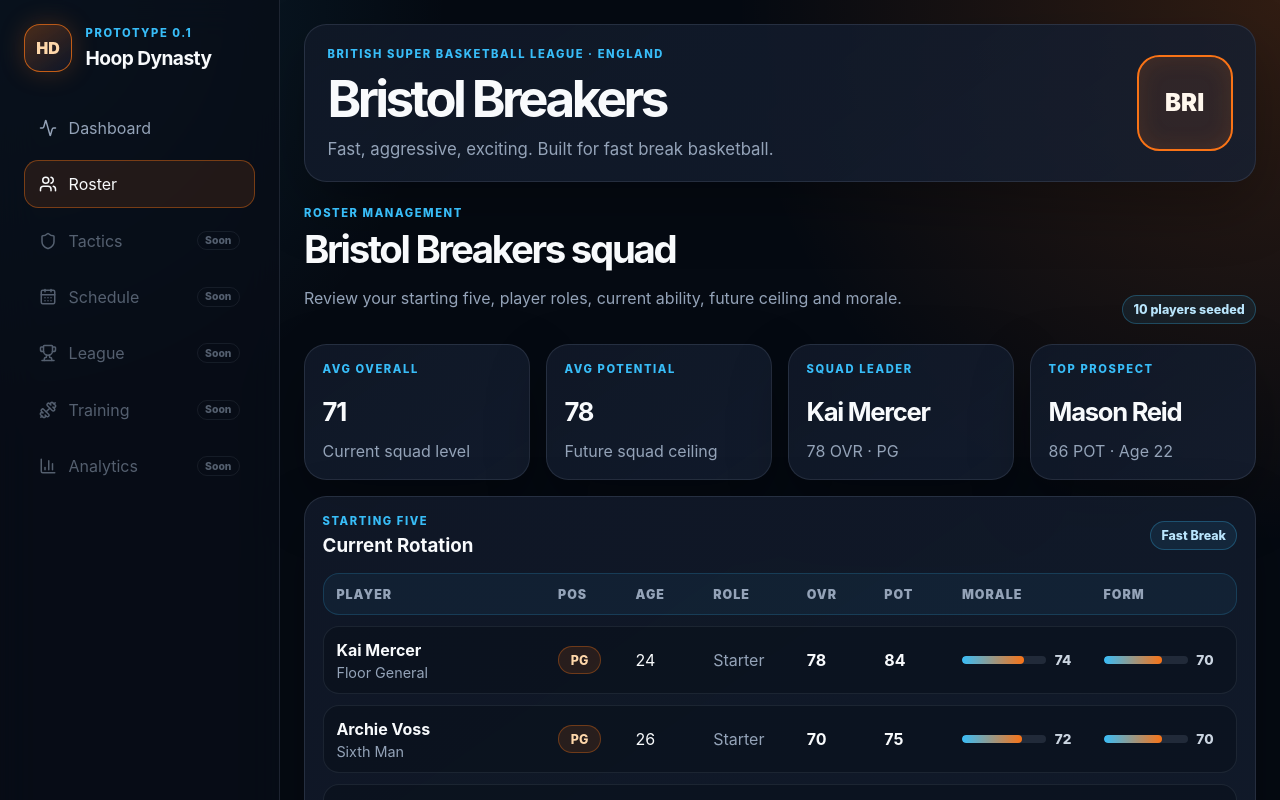
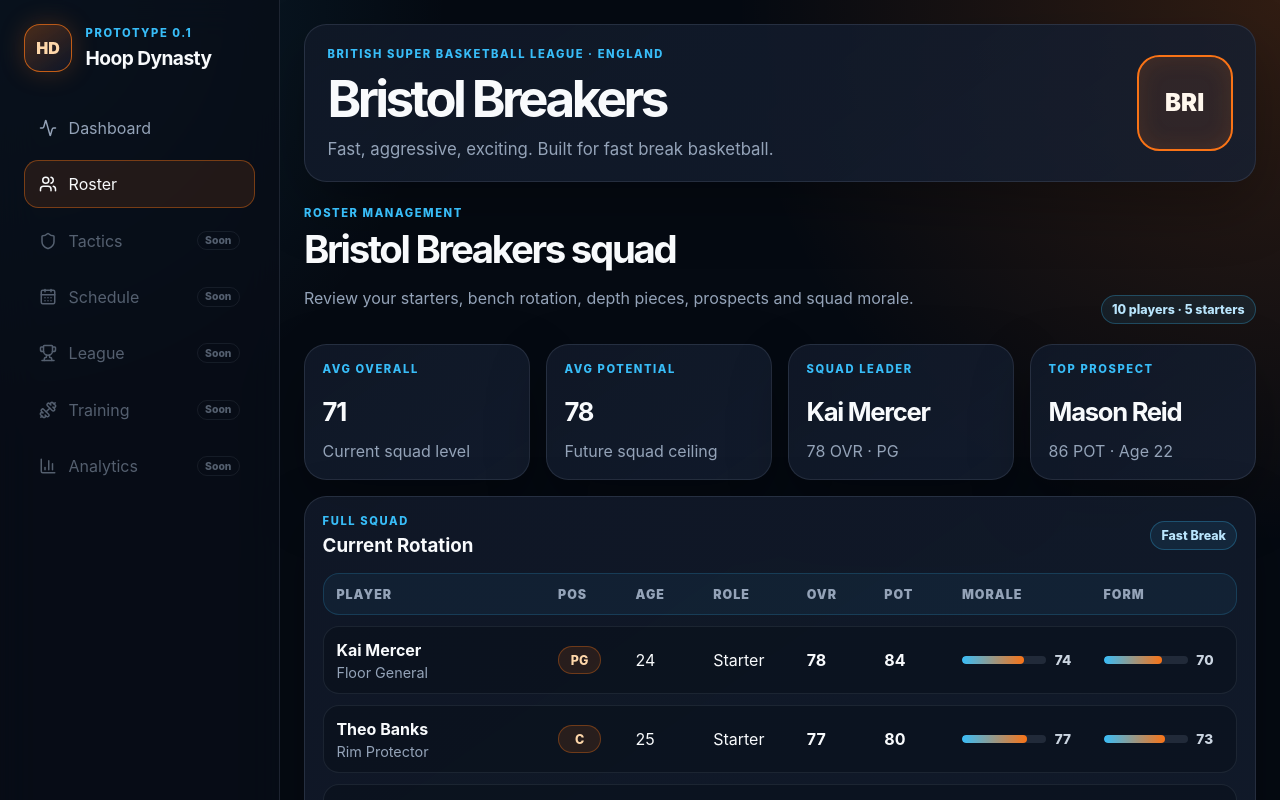
Before and after one commit to LCBlakey24-alt/hoop-dynasty-manager, a React (Vite) app: page / in a window 1280 px wide. Both pictures are taken after a click on the button "Roster". Shown: the top 800 px of the page. Built offline with nearby package versions, Linux system fonts and the light colour scheme.

Commit message:
Use player roles in roster screen

```diff
--- a/src/components/RosterScreen.tsx
+++ b/src/components/RosterScreen.tsx
@@ -1,17 +1,23 @@
-import type { Player, Team } from '../types/basketball';
+import type { Player, PlayerRole, Team } from '../types/basketball';
 
 type RosterScreenProps = {
   team: Team;
 };
 
-const starterPositions = ['PG', 'SG', 'SF', 'PF', 'C'];
+const roleOrder: Record<PlayerRole, number> = {
+  Starter: 1,
+  Rotation: 2,
+  Depth: 3,
+  Prospect: 4,
+};
 
 export function RosterScreen({ team }: RosterScreenProps) {
-  const sortedRoster = [...team.roster].sort((a, b) => starterPositions.indexOf(a.position) - starterPositions.indexOf(b.position));
+  const sortedRoster = [...team.roster].sort((a, b) => roleOrder[a.role] - roleOrder[b.role] || b.overall - a.overall);
   const averageOverall = Math.round(average(team.roster.map((player) => player.overall)));
   const averagePotential = Math.round(average(team.roster.map((player) => player.potential)));
   const bestProspect = [...team.roster].sort((a, b) => b.potential - a.potential)[0];
   const squadLeader = [...team.roster].sort((a, b) => b.overall - a.overall)[0];
+  const starters = team.roster.filter((player) => player.role === 'Starter').length;
 
   return (
     <section className="roster-screen">
@@ -19,9 +25,9 @@ export function RosterScreen({ team }: RosterScreenProps) {
         <div>
           <p className="eyebrow">Roster Management</p>
           <h3>{team.name} squad</h3>
-          <p className="muted">Review your starting five, player roles, current ability, future ceiling and morale.</p>
+          <p className="muted">Review your starters, bench rotation, depth pieces, prospects and squad morale.</p>
         </div>
-        <span className="chip">{team.roster.length} players seeded</span>
+        <span className="chip">{team.roster.length} players · {starters} starters</span>
       </div>
 
       <section className="roster-summary-grid">
@@ -34,7 +40,7 @@ export function RosterScreen({ team }: RosterScreenProps) {
       <article className="panel roster-panel">
         <div className="panel-header">
           <div>
-            <p className="eyebrow">Starting Five</p>
+            <p className="eyebrow">Full Squad</p>
             <h3>Current Rotation</h3>
           </div>
           <span className="chip">{team.playStyle}</span>
@@ -90,7 +96,7 @@ function RosterRow({ player }: RosterRowProps) {
       </div>
       <span className="position-pill">{player.position}</span>
       <span>{player.age}</span>
-      <span className="muted">Starter</span>
+      <span className={`role-pill role-${player.role.toLowerCase()}`}>{player.role}</span>
       <strong>{player.overall}</strong>
       <strong>{player.potential}</strong>
       <Meter value={player.morale} />
```
